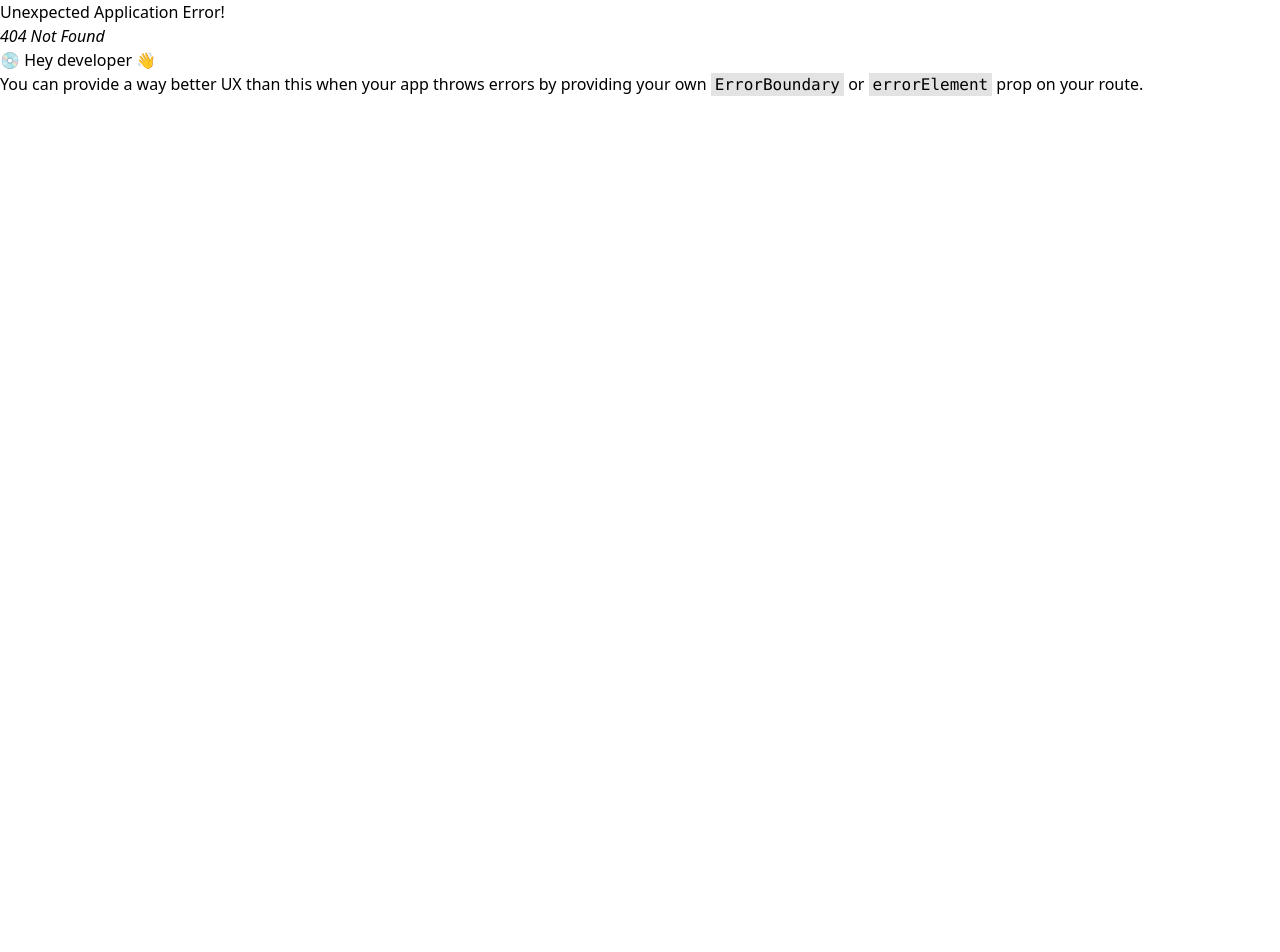
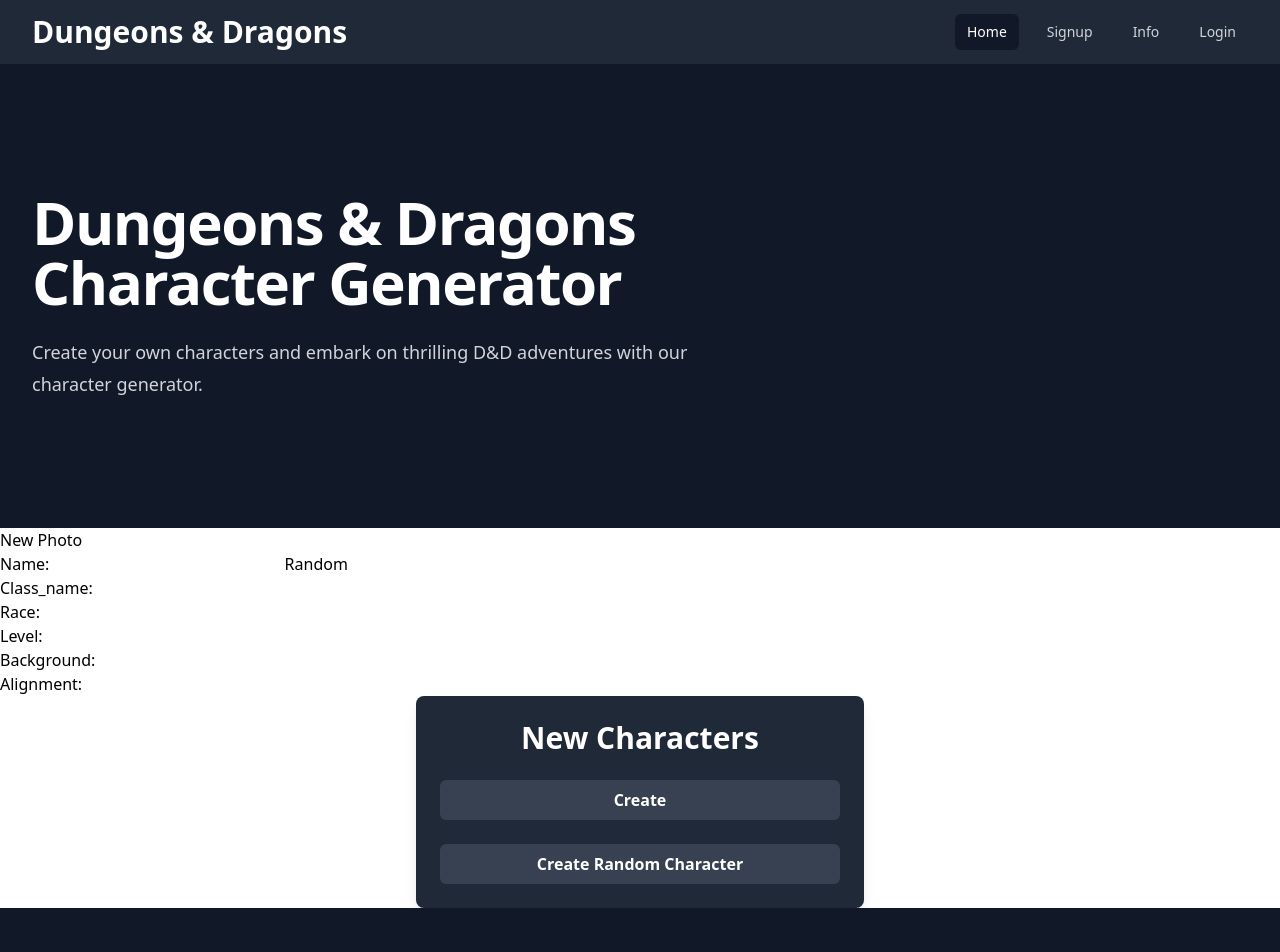
Before and after one commit to EstebanSlavitt/dnd-frontend, a React (Vite) app: page /characters/new in a window 1280 px wide. Before the commit this address had no page. Shown: the top 952 px of the page. Before the commit the page ends 800 px from the top, so only its background shows below. Built offline with nearby package versions, Linux system fonts and the light colour scheme.

Commit message:
fixed random charter problem with peter

```diff
--- a/src/App.jsx
+++ b/src/App.jsx
@@ -8,6 +8,7 @@
 import { Footer } from "./Footer";
 import { DndIndex } from "./DndIndex";
 import { DndInfoPage } from "./DndInfoPage";
+import { CharactersNewPage } from "./CharactersNewPage";
 
 const router = createBrowserRouter([
   {
@@ -40,6 +41,10 @@
         path: "/dnd/info",
         element: <DndInfoPage />,
       },
+      {
+        path: "/characters/new",
+        element: <CharactersNewPage />,
+      },
     ],
   },
 ]);
--- /dev/null
+++ b/src/CharactersNew.jsx
@@ -0,0 +1,75 @@
+import axios from "axios";
+import { useState } from "react";
+export function CharactersNew({ onCreate }) {
+  const [name, setName] = useState("");
+  const handleSubmit = (event) => {
+    event.preventDefault();
+    const params = new FormData(event.target);
+    onCreate(params, () => event.target.reset());
+  };
+
+  const randomName = () => {
+    console.log("randomName");
+    axios.get("https://www.dnd5eapi.co/api/classes").then((response) => {
+      setName(response.data.results.sort(() => 0.5 - Math.random())[0].name);
+    });
+  };
+
+  return (
+    <div>
+      <h1>New Photo</h1>
+      <form>
+        <div>
+          Name: <input name="name" type="text" value={name} onChange={(event) => setName(event.target.value)} />
+          <button type="button" onClick={randomName}>
+            Random
+          </button>
+        </div>
+        <div>
+          Class_name: <input name="class_name" type="text" />
+        </div>
+        <div>
+          Race: <input name="race" type="text" />
+        </div>
+        <div>
+          Level: <input name="level" type="text" />
+        </div>
+        Background: <input name="background" type="text" />
+        <div>
+          Alignment: <input name="aligment" type="text" />
+        </div>
+      </form>
+      <div className="max-w-md mx-auto p-6 bg-gray-800 rounded-lg shadow-lg text-white">
+        <h1 className="text-3xl font-bold text-white font-cinzel mb-6 text-center">New Characters</h1>
+
+        <form onSubmit={handleSubmit}>
+          <button
+            type="submit"
+            className="w-full py-2 px-4 bg-gray-700 hover:bg-gray-600 text-white font-semibold rounded-md transition-transform duration-300 transform hover:scale-105"
+          >
+            Create
+          </button>
+        </form>
+        <div className="mt-6 text-center">
+          <button
+            type="button"
+            className="w-full py-2 px-4 bg-gray-700 hover:bg-gray-600 text-white font-semibold rounded-md transition-transform duration-300 transform hover:scale-105"
+            onClick={() => {
+              const randomParams = {
+                name: `Random Name #${Math.floor(Math.random() * 1000)}`,
+                class_name: "Random Class", // Replace with real logic if needed
+                race: "Random Race", // Replace with real logic if needed
+                level: Math.floor(Math.random() * 20) + 1,
+                background: "Random Background",
+                alignment: "Chaotic Good",
+              };
+              onCreate(randomParams);
+            }}
+          >
+            Create Random Character
+          </button>
+        </div>
+      </div>
+    </div>
+  );
+}
--- /dev/null
+++ b/src/CharactersNewPage.jsx
@@ -0,0 +1,21 @@
+import axios from "axios";
+import { useNavigate } from "react-router-dom";
+import { CharactersNew } from "./CharactersNew";
+
+export function CharactersNewPage() {
+  const navigate = useNavigate();
+
+  const handleCreate = (params) => {
+    console.log("handleCreate", params);
+    axios.post("http://localhost:3000/Characters.json", params).then((response) => {
+      console.log(response);
+      navigate("/characters");
+    });
+  };
+
+  return (
+    <div>
+      <CharactersNew onCreate={handleCreate} />
+    </div>
+  );
+}
--- a/src/DndInfoPage.jsx
+++ b/src/DndInfoPage.jsx
@@ -1,7 +1,19 @@
 export function DndInfoPage() {
   return (
-    <div className="bg-gray-900 text-gray-300 py-12 px-6 sm:px-12 lg:px-24">
-      <div className="max-w-4xl mx-auto">
+    <div className="relative bg-gray-900 text-gray-300 py-12 px-6 sm:px-12 lg:px-24 overflow-hidden">
+      {/* Background Winter Image */}
+      <div
+        className="absolute inset-0 z-0"
+        style={{
+          backgroundImage: 'url("https://cdn.pixabay.com/photo/2022/11/15/12/23/winter-7593872_1280.jpg")',
+          backgroundSize: "cover",
+          backgroundPosition: "center",
+          opacity: 0.2,
+        }}
+      ></div>
+
+      {/* Content Section */}
+      <div className="relative z-10 max-w-4xl mx-auto backdrop-blur-md bg-gray-900 bg-opacity-80 p-8 rounded-lg">
         <h2 className="text-4xl font-bold text-white mb-6 font-cinzel">What is Dungeons & Dragons?</h2>
         <p className="leading-relaxed text-lg mb-8">
           Dungeons & Dragons (D&D) is a tabletop role-playing game (RPG) where players take on the roles of characters
--- a/src/DndNew.jsx
+++ b/src/DndNew.jsx
@@ -1,44 +1,53 @@
 import { useEffect, useState } from "react";
-import { getClasses, getRaces } from "./apiService";
 import axios from "axios";
 import { useLoaderData, useNavigate } from "react-router-dom";
 import { DndIndex } from "./DndIndex";
 
+// DndIndexPage Component
 export function DndIndexPage() {
   const dnd = useLoaderData();
   const navigate = useNavigate();
 
   const handleShow = (dnd) => {
     console.log("handleShow", dnd);
-    navigate(`/photos/${dnd.id}`);
+    navigate(`/dnd/${dnd.id}`);
   };
 
   return (
     <div>
-      <DndIndex photos={dnd} onShow={handleShow} />
+      <DndIndex dnd={dnd} onShow={handleShow} />
     </div>
   );
 }
 
-export function DndNew({ onCreate }) {
+// CharactersNew Component
+export function CharactersNew({ onCreate }) {
   const [classes, setClasses] = useState([]);
   const [races, setRaces] = useState([]);
+
+  // Placeholder function for fetching classes and races
+  const getClasses = async () => {
+    try {
+      const response = await axios.get("https://www.dnd5eapi.co/api/classes");
+      return response.data.results.map((item) => item.name); // Assuming the API structure
+    } catch (error) {
+      console.error("Error fetching classes:", error);
+    }
+  };
+
+  const getRaces = async () => {
+    try {
+      const response = await axios.get("https://www.dnd5eapi.co/api/races");
+      return response.data.results.map((item) => item.name); // Assuming the API structure
+    } catch (error) {
+      console.error("Error fetching races:", error);
+    }
+  };
 
   useEffect(() => {
     getClasses().then(setClasses);
     getRaces().then(setRaces);
   }, []);
-
-  const fetchclasses = () => {
-    axios
-      .get("https://www.dnd5eapi.co/api/classes")
-      .then((response) => {
-        console.log(response.data);
-      })
-      .catch((error) => {
-        console.error("Error fetching data:", error);
-      });
-  };
 
   const getRandomElement = (arr) => arr[Math.floor(Math.random() * arr.length)];
 
--- a/src/DndPage.jsx
+++ b/src/DndPage.jsx
@@ -1,9 +1,10 @@
 import axios from "axios";
 import { useState, useEffect } from "react";
 import { DndIndex } from "./DndIndex";
-import { DndNew } from "./DndNew";
+// import { DndNew } from "./DndNew";
 import { Modal } from "./Modal";
 import { DndShow } from "./DndShow";
+import { CharactersNew } from "./CharactersNew";
 
 export function DndPage() {
   const [characters, setCharacters] = useState([]);
@@ -22,17 +23,25 @@
   };
 
   const handleCreate = (params, successCallback) => {
-    axios
-      .post("http://localhost:3000/characters.json", params)
-      .then((response) => {
-        setCharacters([response.data]);
-        // setCharacters([...characters, response.data]);
-        // successCallback();
-      })
-      .catch((error) => {
-        console.error("Error creating character", error);
-      });
+    console.log("handleCreate", params);
+    axios.post("http://localhost:3000/characters.json", params).then((response) => {
+      setCharacters([...characters, response.data]);
+      successCallback();
+    });
   };
+
+  // const handleCreate = (params, successCallback) => {
+  //   axios
+  //     .post("http://localhost:3000/characters.json", params)
+  //     .then((response) => {
+  //       setCharacters([response.data]);
+  //       // setCharacters([...characters, response.data]);
+  //       // successCallback();
+  //     })
+  //     .catch((error) => {
+  //       console.error("Error creating character", error);
+  //     });
+  // };
 
   const handleShow = (character) => {
     setIsDndShowVisible(true);
@@ -72,9 +81,10 @@
 
   return (
     <main>
-      <DndNew onCreate={handleCreate} />
+      import import
+      <CharactersNew onCreate={handleCreate} />
+      {/* <DndNew onCreate={handleCreate} /> */}
       <DndIndex characters={characters} onShow={handleShow} />
-
       <Modal show={isDndShowVisible} onClose={handleClose}>
         {currentCharacter && <DndShow photo={currentCharacter} onUpdate={handleUpdate} onDestroy={handleDestroy} />}
       </Modal>
--- a/src/SignupPage.jsx
+++ b/src/SignupPage.jsx
@@ -22,9 +22,39 @@
   };
 
   return (
-    <div className="min-h-screen bg-gray-900 flex items-center justify-center px-6 py-12">
-      <div className="max-w-md w-full bg-gray-800 rounded-lg shadow-lg p-8">
-        <h1 className="text-3xl font-bold text-white font-cinzel mb-8 text-center">Signup</h1>
+    <div className="relative min-h-screen flex items-center justify-center bg-gray-900 overflow-hidden">
+      {/* Background Dragon Image */}
+      <div
+        className="absolute inset-0 z-0"
+        style={{
+          backgroundImage: 'url("https://cdn.pixabay.com/photo/2015/04/08/04/41/the-chinese-dragon-712149_1280.jpg")',
+          backgroundSize: "cover",
+          backgroundPosition: "center",
+          opacity: 0.2,
+        }}
+      ></div>
+
+      {/* First Foreground Image (AI Art) */}
+      <div className="absolute top-0 right-0 w-64 h-64 sm:w-80 sm:h-80 z-10">
+        <img
+          src="https://cdn.pixabay.com/photo/2023/04/02/00/49/ai-generated-7893313_1280.jpg"
+          alt="AI Generated Art"
+          className="w-full h-full object-cover opacity-80 transform rotate-6 scale-90 transition duration-500 hover:scale-100 hover:rotate-0"
+        />
+      </div>
+
+      {/* Second Foreground Image (Fantasy Art) */}
+      <div className="absolute bottom-0 left-0 w-64 h-64 sm:w-80 sm:h-80 z-10">
+        <img
+          src="https://cdn.pixabay.com/photo/2017/11/07/00/07/fantasy-2925250_1280.jpg"
+          alt="Fantasy Art"
+          className="w-full h-full object-cover opacity-80 transform -rotate-6 scale-90 transition duration-500 hover:scale-105 hover:rotate-0"
+        />
+      </div>
+
+      {/* Signup Form */}
+      <div className="relative z-20 max-w-md w-full bg-gray-800 bg-opacity-90 rounded-lg shadow-lg p-8 backdrop-blur-md">
+        <h1 className="text-4xl font-bold text-white font-cinzel mb-8 text-center">Signup</h1>
         <ul className="mb-4">
           {errors.map((error) => (
             <li key={error} className="text-red-500 text-sm">
```
